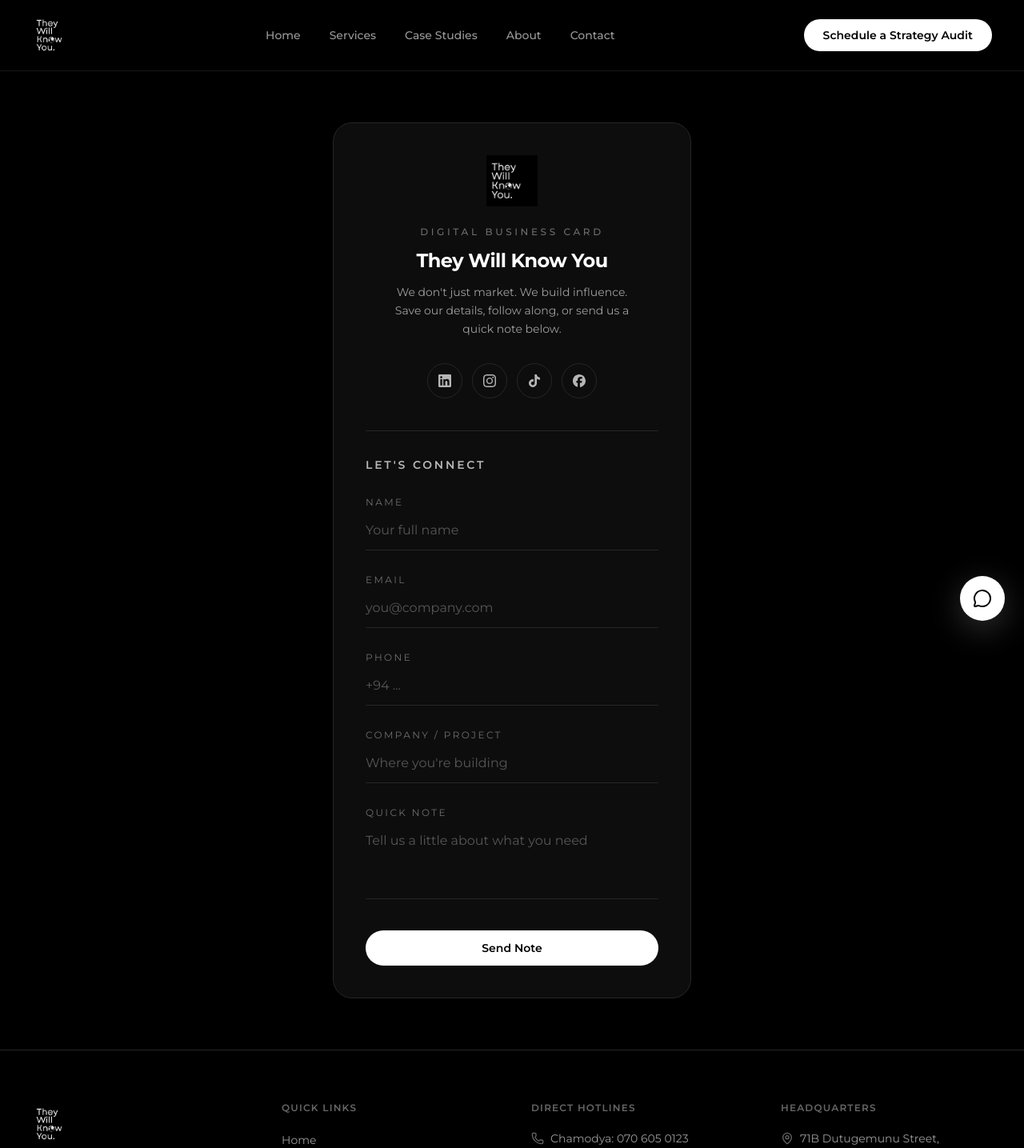
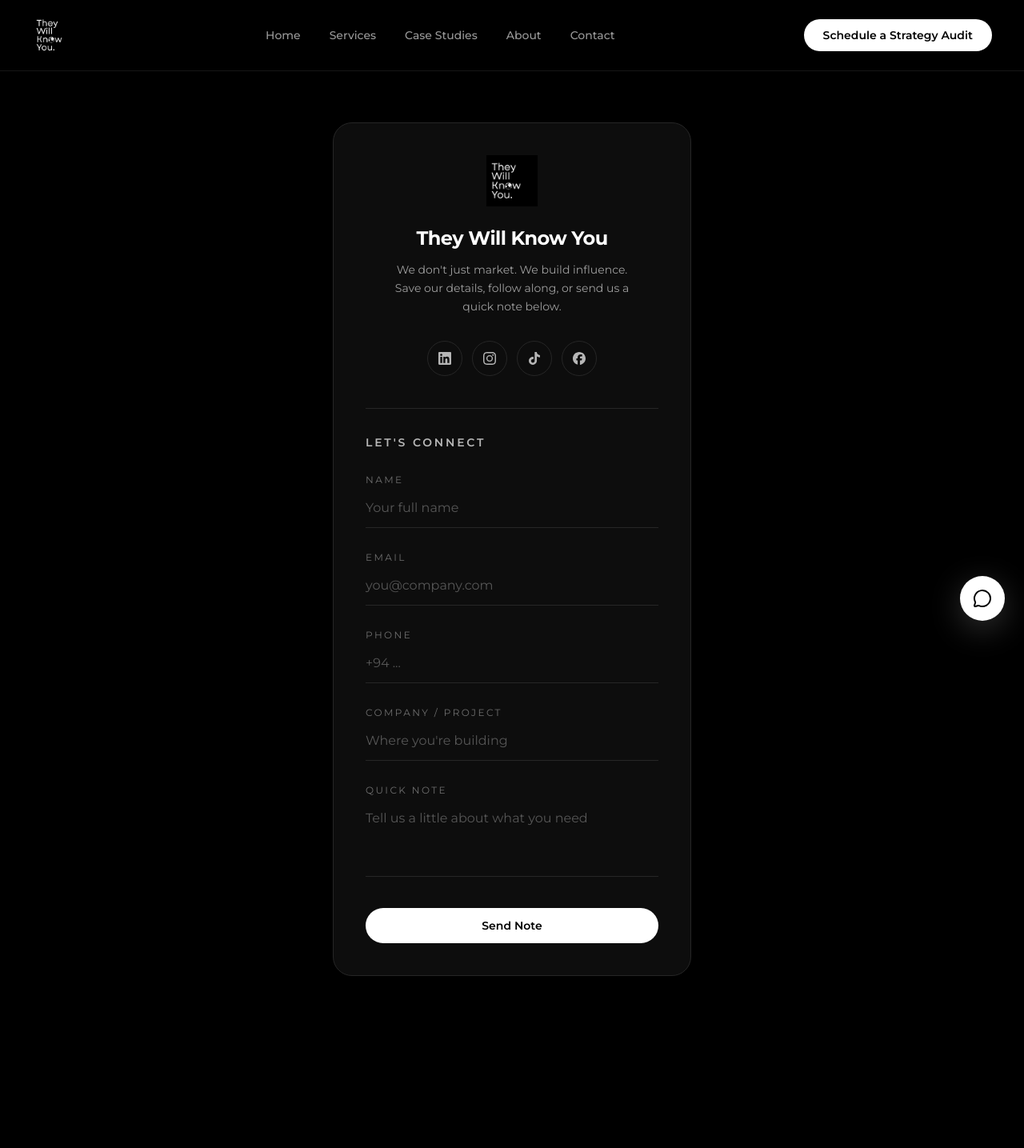
Before and after one commit to PrathiAsheka/twky-website, a Next.js app: page /connect in a window 1280 px wide. Shown: the top 1435 px of the page at 80% size. After the commit the page ends 1284 px from the top, so only its background shows below. Built offline with nearby package versions, Linux system fonts and the light colour scheme.

Commit message:
style: remove footer and badge text from /connect page
Adds a ConditionalFooter wrapper so the site footer is hidden only
on /connect, and drops the "Digital Business Card" eyebrow text from
the card header.

Co-Authored-By: Claude Sonnet 5 <noreply@anthropic.com>

```diff
--- a/app/layout.tsx
+++ b/app/layout.tsx
@@ -2,7 +2,7 @@ import type { Metadata } from "next";
 import { Montserrat } from "next/font/google";
 import { GoogleTagManager } from "@next/third-parties/google";
 import Navbar from "@/components/Navbar";
-import Footer from "@/components/Footer";
+import ConditionalFooter from "@/components/ConditionalFooter";
 import PreloaderProvider from "@/components/PreloaderProvider";
 import Chatbot from "@/components/Chatbot";
 import "./globals.css";
@@ -33,7 +33,7 @@ export default function RootLayout({
         <PreloaderProvider>
           <Navbar />
           <main className="flex-1">{children}</main>
-          <Footer />
+          <ConditionalFooter />
           <Chatbot />
         </PreloaderProvider>
       </body>
--- /dev/null
+++ b/components/ConditionalFooter.tsx
@@ -0,0 +1,14 @@
+"use client";
+
+import { usePathname } from "next/navigation";
+import Footer from "@/components/Footer";
+
+export default function ConditionalFooter() {
+  const pathname = usePathname();
+
+  if (pathname?.startsWith("/connect")) {
+    return null;
+  }
+
+  return <Footer />;
+}
--- a/components/ConnectClient.tsx
+++ b/components/ConnectClient.tsx
@@ -121,10 +121,7 @@ export default function ConnectClient() {
               unoptimized
               className="h-16 w-16 object-contain"
             />
-            <span className="mt-6 text-xs font-medium uppercase tracking-[0.3em] text-white/40">
-              Digital Business Card
-            </span>
-            <h1 className="mt-3 text-2xl font-bold tracking-tight text-white">
+            <h1 className="mt-6 text-2xl font-bold tracking-tight text-white">
               They Will Know You
             </h1>
             <p className="mt-3 max-w-xs text-sm leading-relaxed text-white/60">
```
